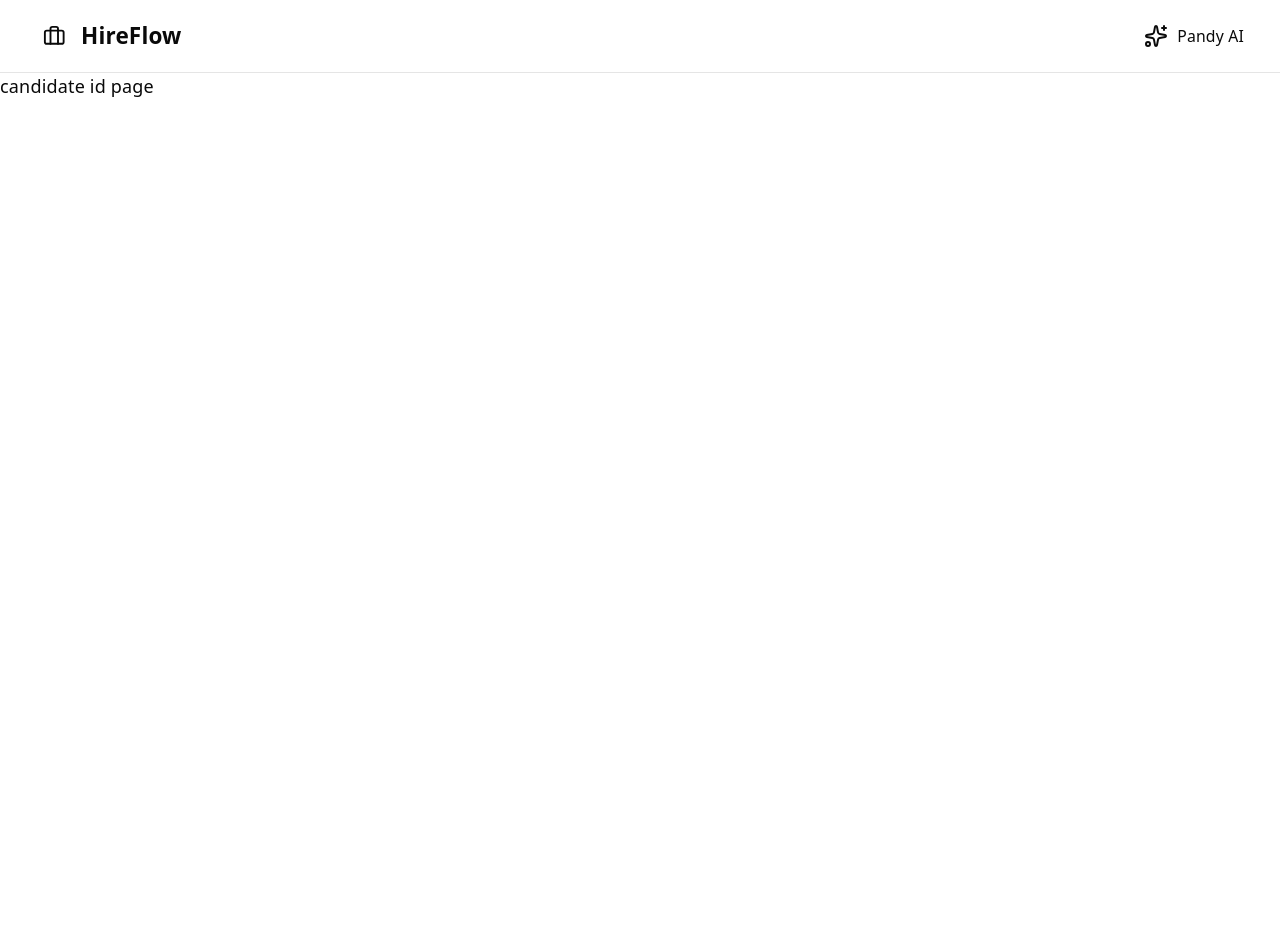
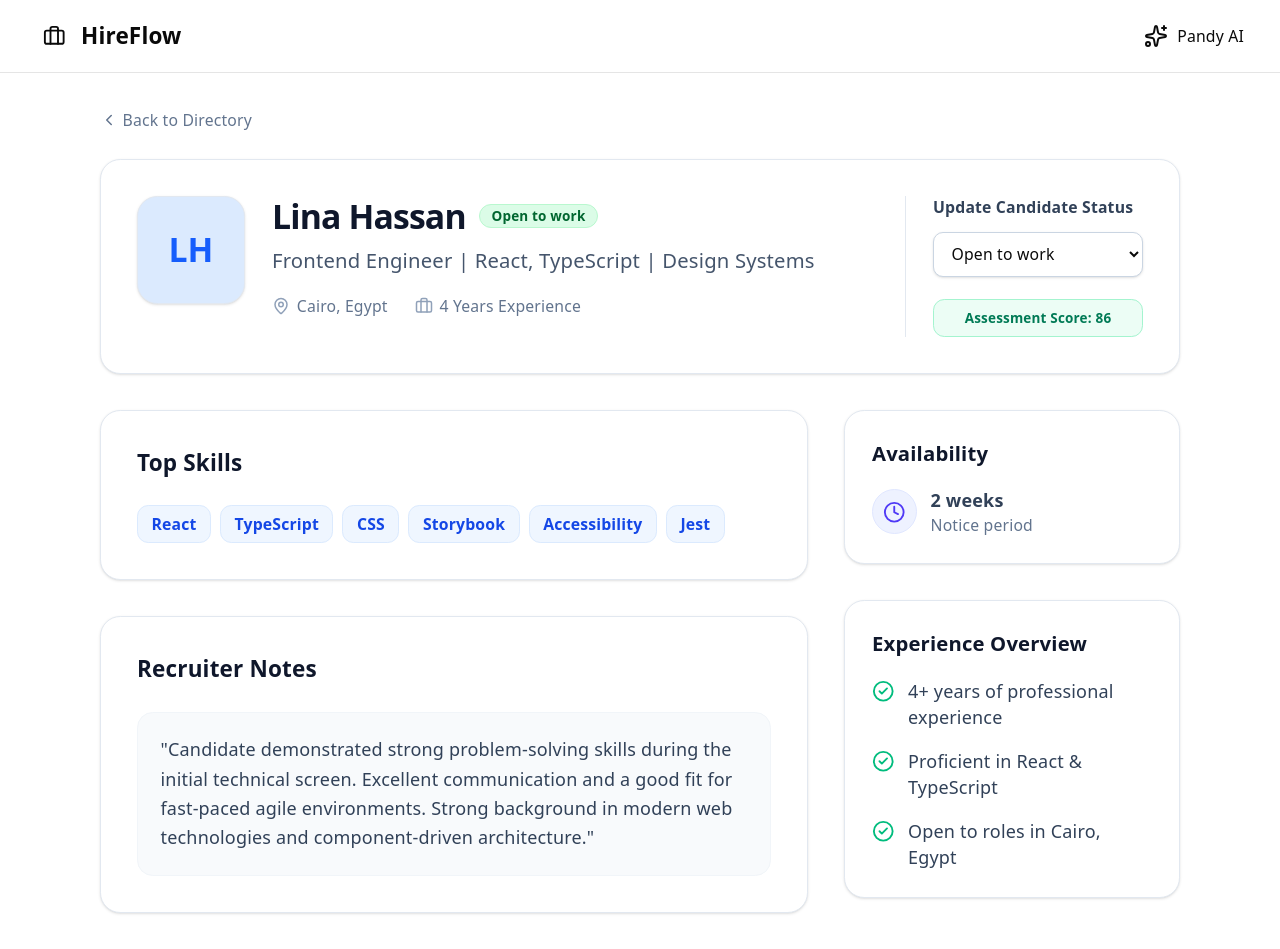
Before and after one commit to Mo7med3li/HireFlow, a React (Vite) app: page /candidate/c-001 in a window 1280 px wide. Before the commit the page ends 800 px from the top, so only its background shows below. Built offline with nearby package versions, Linux system fonts and the light colour scheme.

Commit message:
feat : add candidate page and handle change status by the react query cash

```diff
--- /dev/null
+++ b/src/app/pages/candidate/candidate-page.tsx
@@ -0,0 +1,46 @@
+import { useParams, Link } from "react-router-dom";
+import { useQuery } from "@tanstack/react-query";
+import { getCandidateById } from "../../../lib/apis/candidates.api";
+import { ChevronLeft } from "lucide-react";
+import { ProfileHeader } from "./components/profile-header";
+import { ProfileDetails } from "./components/profile-details";
+import { ErrorCandidate } from "../../../components/shared/error";
+import SingleCandidateSkeleton from "../../../components/skeletons/single-cadidate.skeleton";
+
+export default function CandidateProfile() {
+  const { id } = useParams<{ id: string }>();
+
+  const {
+    data: candidate,
+    isLoading,
+    error,
+    refetch,
+  } = useQuery({
+    queryKey: ["candidate", id],
+    queryFn: () => getCandidateById(id!),
+    enabled: !!id,
+  });
+
+  if (isLoading) {
+    return <SingleCandidateSkeleton />;
+  }
+
+  if (error || !candidate) {
+    return <ErrorCandidate error={error} refetch={refetch} />;
+  }
+
+  return (
+    <div className="mx-auto max-w-5xl py-8 px-4 lg:px-8">
+      <Link
+        to="/"
+        className="inline-flex items-center text-sm font-medium text-slate-500 hover:text-slate-900 mb-6 transition-colors"
+      >
+        <ChevronLeft className="h-4 w-4 mr-1" />
+        Back to Directory
+      </Link>
+
+      <ProfileHeader candidate={candidate} />
+      <ProfileDetails candidate={candidate} />
+    </div>
+  );
+}
--- /dev/null
+++ b/src/app/pages/candidate/components/profile-details.tsx
@@ -0,0 +1,86 @@
+import { CheckCircle2, Clock } from "lucide-react";
+
+interface ProfileDetailsProps {
+  candidate: Candidate;
+}
+
+export const ProfileDetails = ({ candidate }: ProfileDetailsProps) => {
+  return (
+    <div className="grid grid-cols-1 lg:grid-cols-3 gap-8">
+      {/* Main Content Column */}
+      <div className="lg:col-span-2 space-y-8">
+        <section className="bg-white rounded-2xl border border-slate-200 shadow-sm p-6 lg:p-8">
+          <h2 className="text-xl font-bold text-slate-900 mb-6 flex items-center">
+            Top Skills
+          </h2>
+          <div className="flex flex-wrap gap-2">
+            {candidate.skills.map((skill) => (
+              <span
+                key={skill}
+                className="inline-flex items-center rounded-lg border border-blue-100 bg-blue-50 px-3 py-1.5 text-sm font-semibold text-blue-700 transition-colors hover:bg-blue-100"
+              >
+                {skill}
+              </span>
+            ))}
+          </div>
+        </section>
+
+        <section className="bg-white rounded-2xl border border-slate-200 shadow-sm p-6 lg:p-8">
+          <h2 className="text-xl font-bold text-slate-900 mb-6">
+            Recruiter Notes
+          </h2>
+          <div className="bg-slate-50 border border-slate-100 rounded-xl p-5 text-slate-700 leading-relaxed font-medium">
+            "Candidate demonstrated strong problem-solving skills during the
+            initial technical screen. Excellent communication and a good fit for
+            fast-paced agile environments. Strong background in modern web
+            technologies and component-driven architecture."
+          </div>
+        </section>
+      </div>
+
+      {/* Sidebar Column */}
+      <div className="space-y-8">
+        <section className="bg-white rounded-2xl border border-slate-200 shadow-sm p-6">
+          <h2 className="text-lg font-bold text-slate-900 mb-4">
+            Availability
+          </h2>
+          <div className="flex items-center gap-3 text-slate-700">
+            <div className="h-10 w-10 rounded-full bg-indigo-50 border border-indigo-100 flex items-center justify-center shrink-0">
+              <Clock className="h-5 w-5 text-indigo-600" />
+            </div>
+            <div>
+              <p className="font-semibold">{candidate.availability}</p>
+              <p className="text-sm text-slate-500">Notice period</p>
+            </div>
+          </div>
+        </section>
+
+        <section className="bg-white rounded-2xl border border-slate-200 shadow-sm p-6">
+          <h2 className="text-lg font-bold text-slate-900 mb-4">
+            Experience Overview
+          </h2>
+          <ul className="space-y-4">
+            <li className="flex gap-3">
+              <CheckCircle2 className="h-5 w-5 text-emerald-500 shrink-0 mt-0.5" />
+              <span className="text-slate-700">
+                {candidate.yearsOfExperience}+ years of professional experience
+              </span>
+            </li>
+            <li className="flex gap-3">
+              <CheckCircle2 className="h-5 w-5 text-emerald-500 shrink-0 mt-0.5" />
+              <span className="text-slate-700">
+                Proficient in {candidate.skills.slice(0, 2).join(" & ")}
+              </span>
+            </li>
+            <li className="flex gap-3">
+              <CheckCircle2 className="h-5 w-5 text-emerald-500 shrink-0 mt-0.5" />
+              <span className="text-slate-700">
+                Open to roles in {candidate.location}
+              </span>
+            </li>
+          </ul>
+        </section>
+      </div>
+    </div>
+  );
+};
--- /dev/null
+++ b/src/app/pages/candidate/components/profile-header.tsx
@@ -0,0 +1,113 @@
+import { MapPin, Briefcase } from "lucide-react";
+
+import { useQueryClient } from "@tanstack/react-query";
+import { cn } from "../../../../lib/utils";
+
+interface ProfileHeaderProps {
+  candidate: Candidate;
+}
+
+export const ProfileHeader = ({ candidate }: ProfileHeaderProps) => {
+  const queryClient = useQueryClient();
+
+  const handleStatusChange = (newStatus: string) => {
+    queryClient.setQueryData(["candidate", candidate.id], (old: Candidate) => ({
+      ...old,
+      status: newStatus,
+    }));
+
+    //  Update the candidate in the directory list cache
+    queryClient.setQueryData(["candidates"], (old: Candidate[] | undefined) => {
+      if (!old) return old;
+      return old.map((c) =>
+        c.id === candidate.id ? { ...c, status: newStatus } : c,
+      );
+    });
+  };
+
+  const statusColors: Record<string, string> = {
+    "Open to work": "bg-green-100 text-green-800 border-green-200",
+    Interviewing: "bg-yellow-100 text-yellow-800 border-yellow-200",
+    Hired: "bg-gray-100 text-gray-800 border-gray-200",
+    "Not currently looking": "bg-red-100 text-red-800 border-red-200",
+  };
+
+  const currentBadgeColor =
+    statusColors[candidate.status] ||
+    "bg-blue-100 text-blue-800 border-blue-200";
+
+  return (
+    <div className="bg-white rounded-2xl border border-slate-200 shadow-sm p-6 lg:p-8 mb-8">
+      <div className="flex flex-col md:flex-row gap-6 md:items-start justify-between">
+        {/* Candidate Info */}
+        <div className="flex gap-6 items-start">
+          <div className="h-24 w-24 shrink-0 rounded-2xl bg-blue-100 border border-slate-200 flex items-center justify-center text-blue-600 text-3xl font-bold uppercase shadow-sm">
+            {candidate.fullName
+              .split(" ")
+              .map((n) => n[0])
+              .join("")
+              .substring(0, 2)}
+          </div>
+
+          <div>
+            <div className="flex flex-wrap items-center gap-3 mb-2">
+              <h1 className="text-3xl font-bold text-slate-900 tracking-tight">
+                {candidate.fullName}
+              </h1>
+              <span
+                className={`inline-flex items-center rounded-full border px-2.5 py-0.5 text-xs font-semibold ${currentBadgeColor}`}
+              >
+                {candidate.status}
+              </span>
+            </div>
+
+            <p className="text-lg text-slate-600 font-medium mb-4 max-w-2xl">
+              {candidate.headline}
+            </p>
+
+            <div className="flex flex-wrap gap-x-6 gap-y-2 text-sm text-slate-500">
+              <div className="flex items-center gap-1.5">
+                <MapPin className="h-4 w-4 text-slate-400" />
+                {candidate.location}
+              </div>
+              <div className="flex items-center gap-1.5">
+                <Briefcase className="h-4 w-4 text-slate-400" />
+                {candidate.yearsOfExperience} Years Experience
+              </div>
+            </div>
+          </div>
+        </div>
+
+        {/* Actions / Status Update */}
+        <div className="flex flex-col gap-3 min-w-[200px] shrink-0 border-t md:border-t-0 md:border-l border-slate-200 pt-6 md:pt-0 md:pl-6">
+          <label className="text-sm font-semibold text-slate-700">
+            Update Candidate Status
+          </label>
+          <select
+            className="w-full h-10 rounded-[10px] border border-slate-300 bg-white px-3 py-2 text-sm shadow-sm focus-visible:outline-none focus-visible:border-blue-500 transition-colors cursor-pointer"
+            value={candidate.status}
+            onChange={(e) => handleStatusChange(e.target.value)}
+          >
+            <option value="Open to work">Open to work</option>
+            <option value="Interviewing">Interviewing</option>
+            <option value="Hired">Hired</option>
+            <option value="Not currently looking">Not currently looking</option>
+          </select>
+
+          <div
+            className={cn(
+              "mt-2 text-center text-xs font-bold py-2 rounded-lg border",
+              candidate.score > 80
+                ? "bg-emerald-50 text-emerald-700 border-emerald-200"
+                : candidate.score > 70
+                  ? "bg-amber-50 text-amber-700 border-amber-200"
+                  : "bg-slate-50 text-slate-600 border-slate-200",
+            )}
+          >
+            Assessment Score: {candidate.score}
+          </div>
+        </div>
+      </div>
+    </div>
+  );
+};
--- a/src/app/pages/home/components/candidate-directory.tsx
+++ b/src/app/pages/home/components/candidate-directory.tsx
@@ -3,7 +3,7 @@ import { useQuery } from "@tanstack/react-query";
 import { getCandidates } from "../../../../lib/apis/candidates.api";
 import { CandidatesSkeleton } from "../../../../components/skeletons/cadidates.skeleton";
 import { EmptyCandidate } from "./empty-candidate";
-import { ErrorCandidate } from "./error";
+import { ErrorCandidate } from "../../../../components/shared/error";
 import { Input } from "../../../../components/ui/input";
 import { Search } from "lucide-react";
 import { useSearchParams } from "react-router-dom";
--- /dev/null
+++ b/src/components/skeletons/single-cadidate.skeleton.tsx
@@ -0,0 +1,12 @@
+export default function SingleCandidateSkeleton() {
+  return (
+    <div className="mx-auto w-full py-8 px-4 animate-pulse">
+      <div className="h-4 w-24 bg-muted rounded mb-8"></div>
+      <div className="h-48 w-full bg-muted rounded-xl mb-8"></div>
+      <div className="grid grid-cols-1 lg:grid-cols-3 gap-8">
+        <div className="col-span-2 h-96 bg-muted rounded-xl"></div>
+        <div className="col-span-1 h-96 bg-muted rounded-xl"></div>
+      </div>
+    </div>
+  );
+}
--- a/src/main.tsx
+++ b/src/main.tsx
@@ -5,6 +5,8 @@ import { createBrowserRouter, RouterProvider } from "react-router-dom";
 import App from "./app/pages/home/home-page";
 import Providers from "./components/providers";
 import PagesLayout from "./app/pages/pagesLayout";
+import CandidateProfile from "./app/pages/candidate/candidate-page";
+
 const router = createBrowserRouter([
   {
     path: "",
@@ -17,7 +19,7 @@ const router = createBrowserRouter([
 
       {
         path: "/candidate/:id",
-        element: <h1>candidate id page</h1>,
+        element: <CandidateProfile />,
       },
     ],
   },
```
